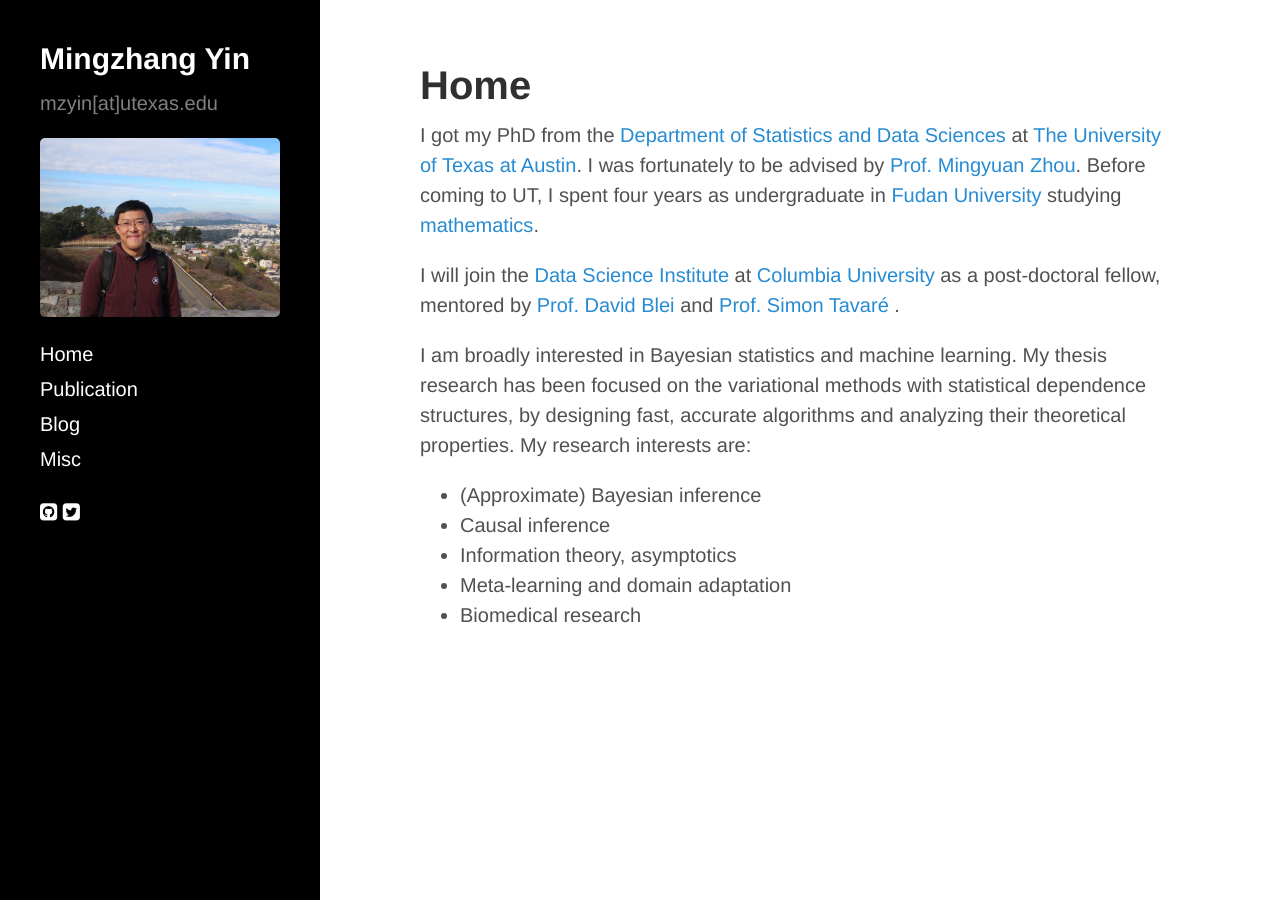
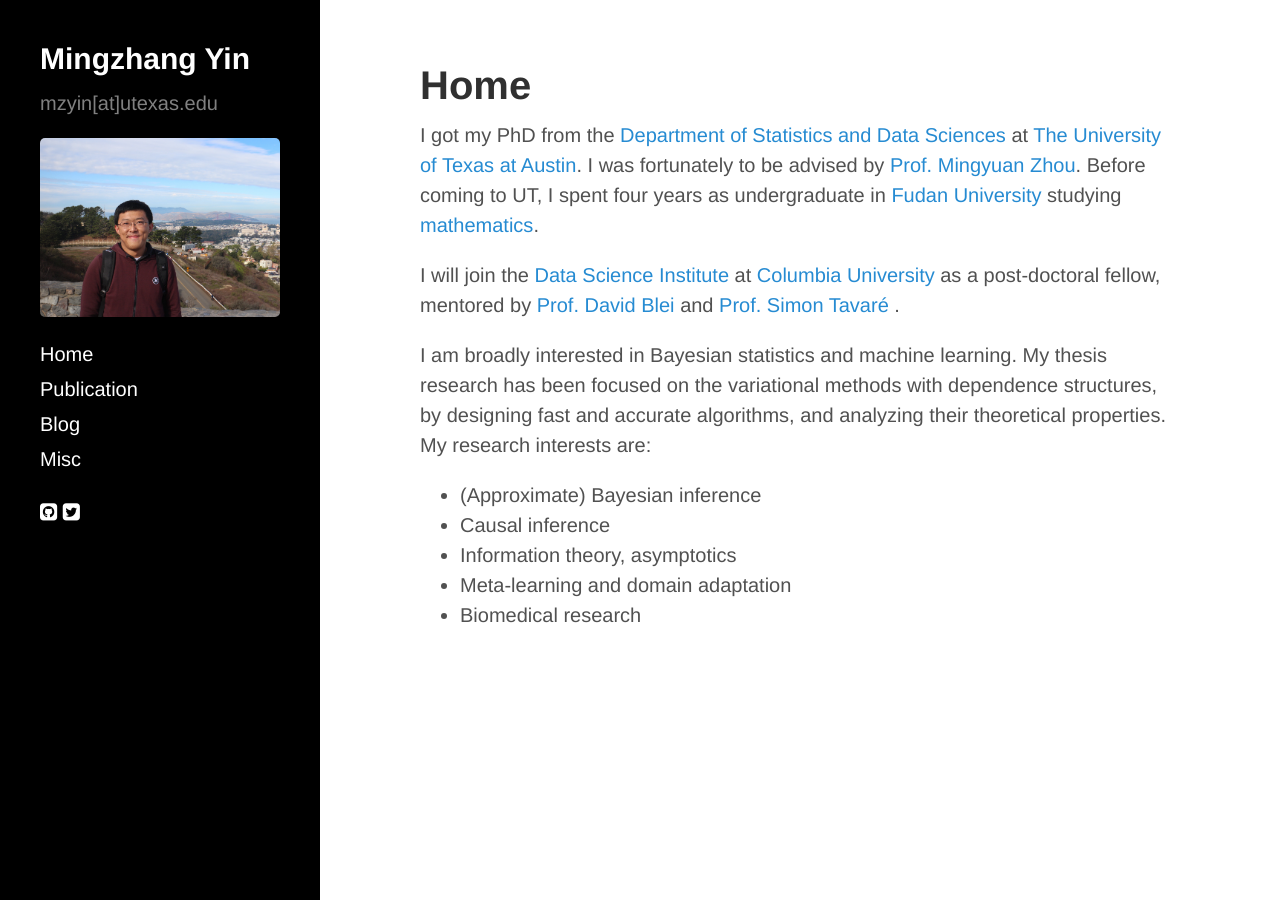
Before and after one commit to mingzhang-yin/mingzhang-yin.github.io, a Jekyll site: the page built from index.md, in a window 1280 px wide. Built offline with Jekyll 4.4.1, drawn with Linux system fonts in a browser that asks for light colours; nearby versions of some CDN libraries.

Commit message:
Update index.md

```diff
--- a/index.md
+++ b/index.md
@@ -16,7 +16,7 @@
 
   <p> I will join the <a href="https://datascience.columbia.edu">Data Science Institute </a> at <a href="https://www.columbia.edu">Columbia University </a> as a post-doctoral fellow, mentored by <a href="http://www.cs.columbia.edu/~blei/">Prof. David Blei </a> and <a href="http://stat.columbia.edu/department-directory/name/simon-tavare/">Prof. Simon Tavaré </a>.</p>
 
- <p> I am broadly interested in Bayesian statistics and machine learning.  My thesis research has been focused on the variational methods with statistical dependence structures, by designing fast, accurate algorithms and analyzing their theoretical properties. My research interests are: </p>
+ <p> I am broadly interested in Bayesian statistics and machine learning.  My thesis research has been focused on the variational methods with dependence structures, by designing fast and accurate algorithms, and analyzing their theoretical properties. My research interests are: </p>
   <p>
   <ul>
    <li> (Approximate) Bayesian inference </li>
```
